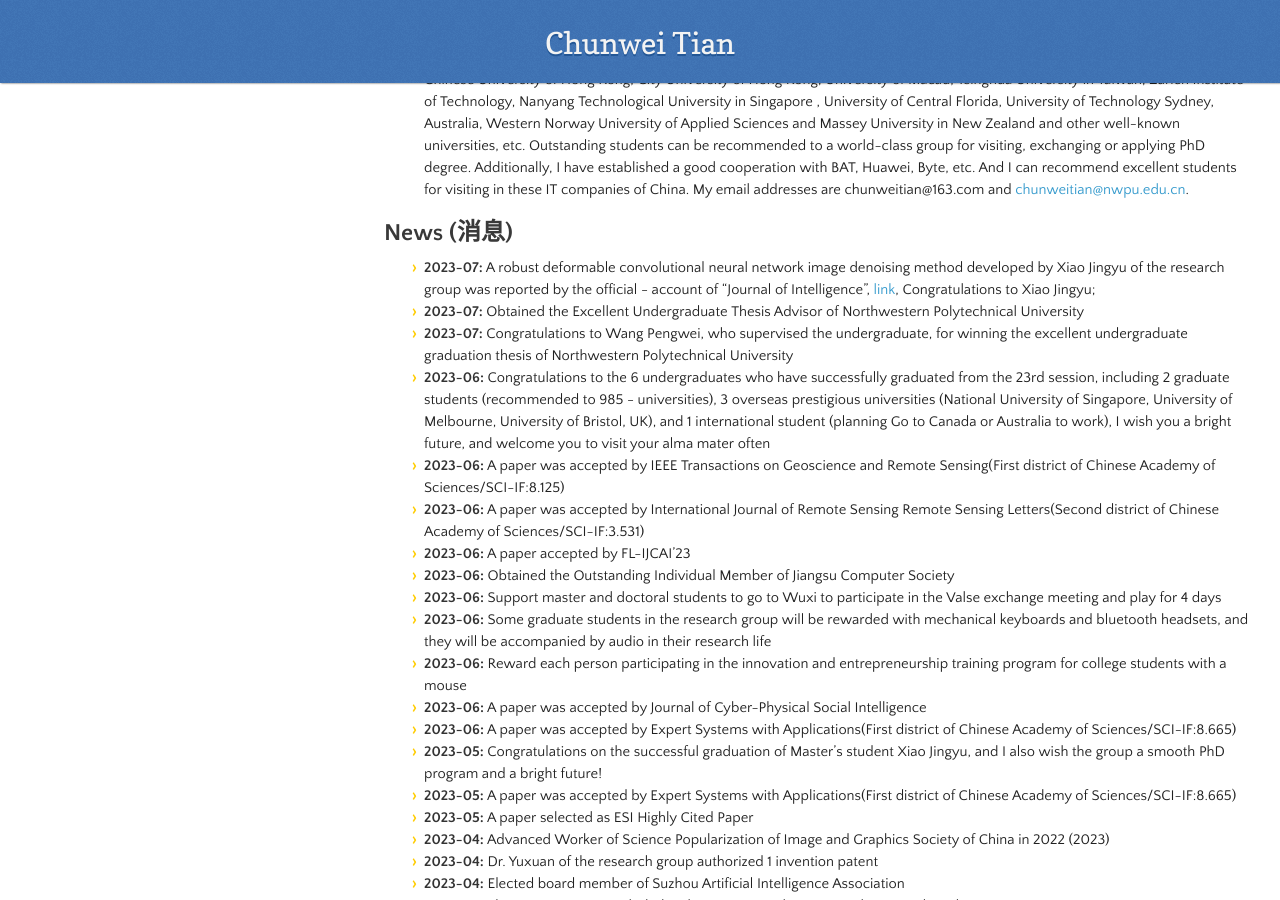
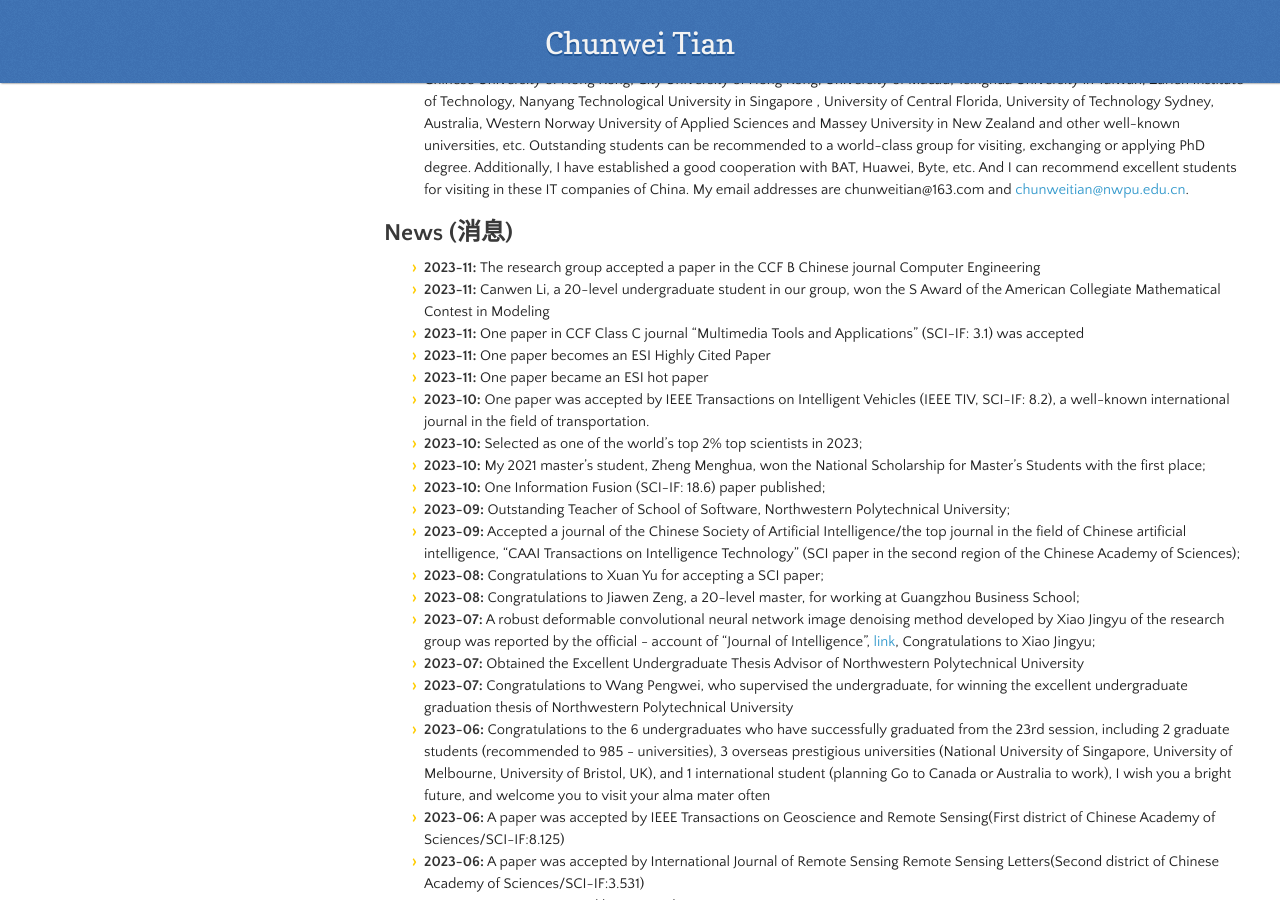
Before and after one commit to hellloxiaotian/hellloxiaotian.github.io, a Jekyll site: the page built from index.md, in a window 1280 px wide and 900 px high, scrolled down 3654 px. Built offline with Jekyll 4.4.1, drawn with Linux system fonts in a browser that asks for light colours; nearby versions of some CDN libraries; our own code applies the rules of GitHub Pages for plain Markdown files; the repository's description, which GitHub fills in, is left out.

Commit message:
Update index.md

```diff
--- a/index.md
+++ b/index.md
@@ -85,6 +85,19 @@ Major Research Project:  Noise Tolerance Computing and Flexible Low-Level Vision
 
 ## News (消息)
 
+- **2023-11:** The research group accepted a paper in the CCF B Chinese journal Computer Engineering
+- **2023-11:** Canwen Li, a 20-level undergraduate student in our group, won the S Award of the American Collegiate Mathematical Contest in Modeling
+- **2023-11:** One paper in CCF Class C journal "Multimedia Tools and Applications" (SCI-IF: 3.1) was accepted
+- **2023-11:** One paper becomes an ESI Highly Cited Paper
+- **2023-11:** One paper became an ESI hot paper
+- **2023-10:** One paper was accepted by IEEE Transactions on Intelligent Vehicles (IEEE TIV, SCI-IF: 8.2), a well-known international journal in the field of transportation.
+- **2023-10:** Selected as one of the world's top 2% top scientists in 2023;
+- **2023-10:** My 2021 master's student, Zheng Menghua, won the National Scholarship for Master's Students with the first place;
+- **2023-10:** One Information Fusion (SCI-IF: 18.6) paper published;
+- **2023-09:** Outstanding Teacher of School of Software, Northwestern Polytechnical University;
+- **2023-09:** Accepted a journal of the Chinese Society of Artificial Intelligence/the top journal in the field of Chinese artificial intelligence, "CAAI Transactions on Intelligence Technology" (SCI paper in the second region of the Chinese Academy of Sciences);
+- **2023-08:** Congratulations to Xuan Yu for accepting a SCI paper;
+- **2023-08:** Congratulations to Jiawen Zeng, a 20-level master, for working at Guangzhou Business School;
 - **2023-07:** A robust deformable convolutional neural network image denoising method developed by Xiao Jingyu of the research group was reported by the official - account of "Journal of Intelligence", [link](https://mp.weixin.qq.com/s/hLcqRaugQwnAjRB1oUzHpw?jump_from=1_05_37_01), Congratulations to Xiao Jingyu;
 - **2023-07:** Obtained the Excellent Undergraduate Thesis Advisor of Northwestern Polytechnical University
 - **2023-07:** Congratulations to Wang Pengwei, who supervised the undergraduate, for winning the excellent undergraduate graduation thesis of Northwestern Polytechnical University
```
